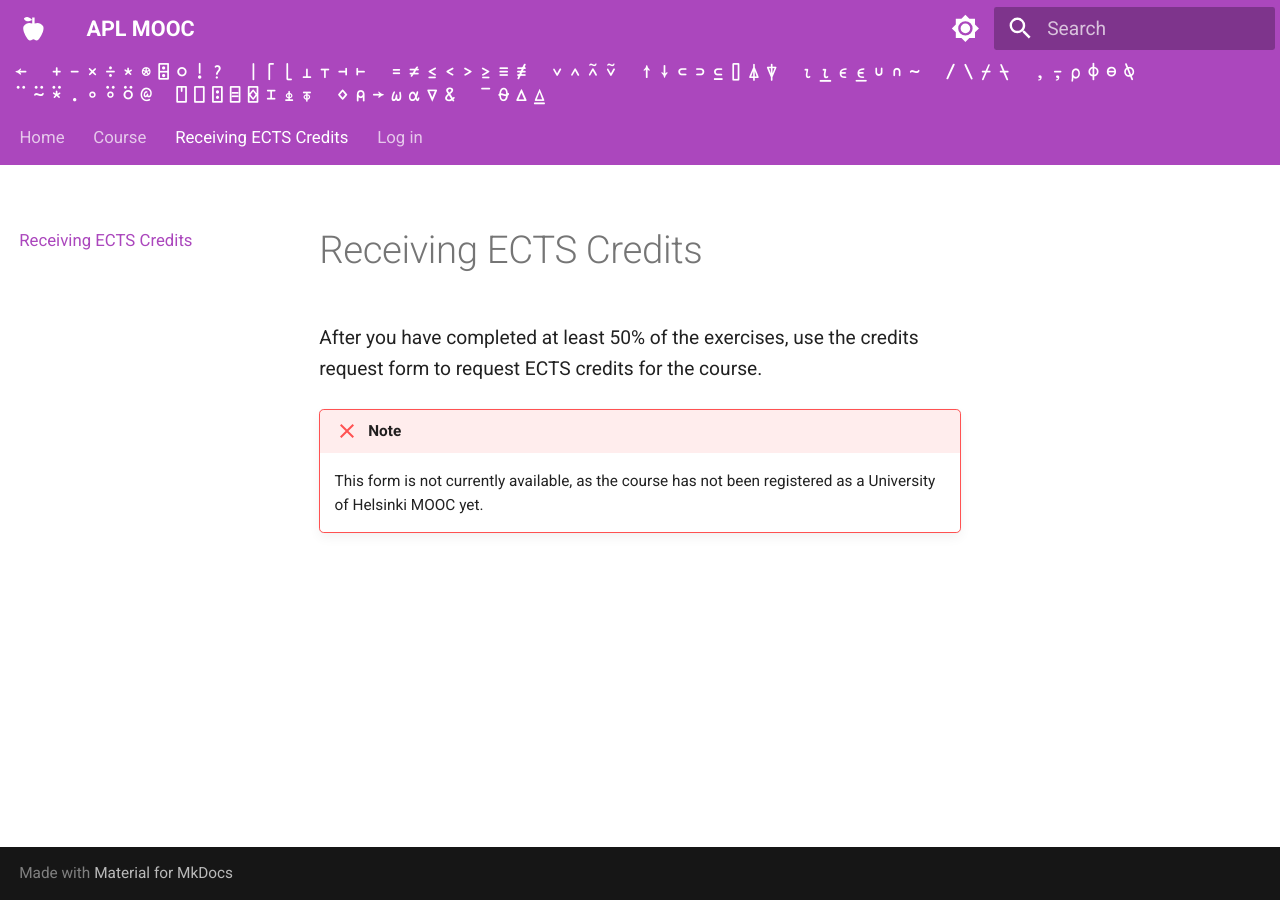
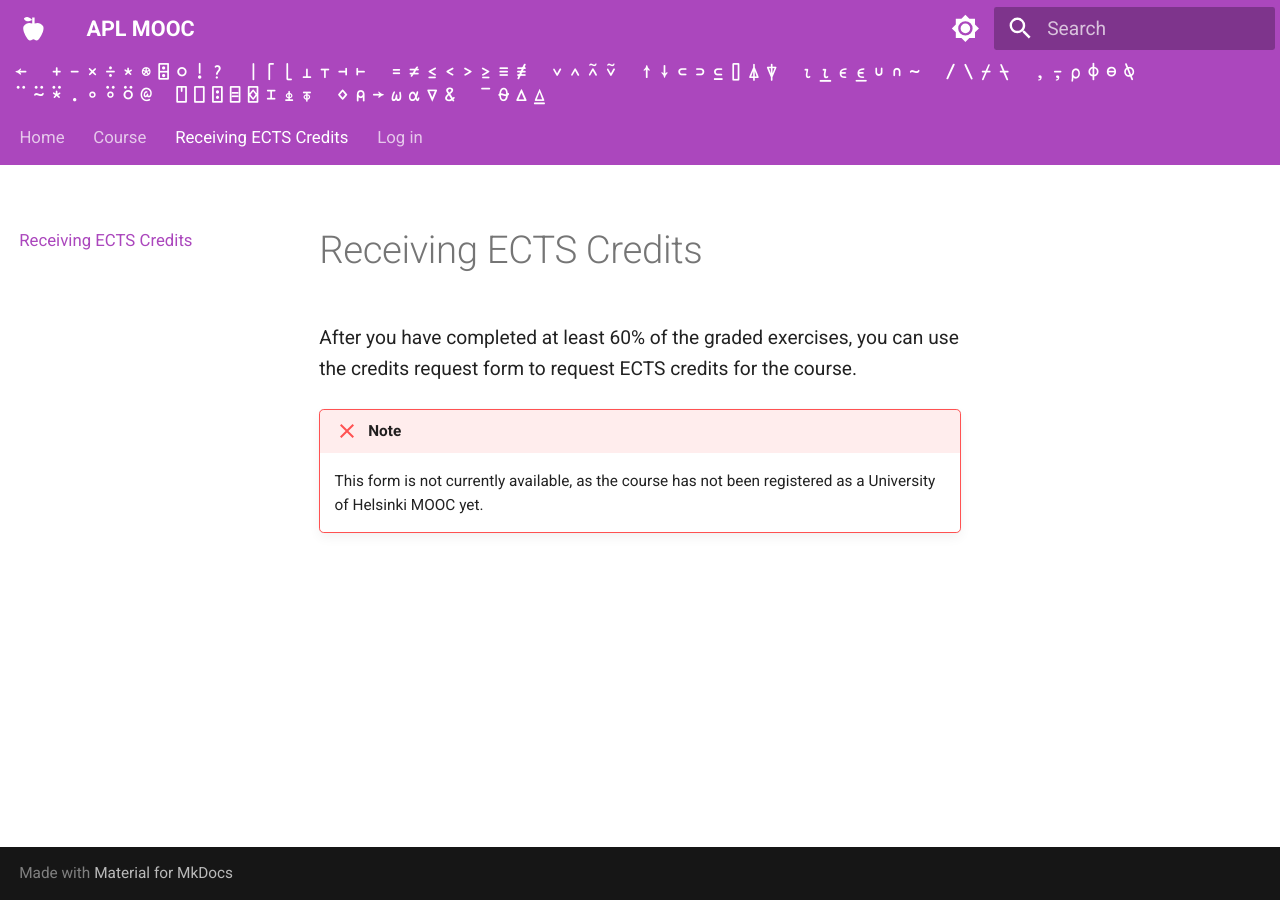
Before and after one commit to APLMOOC/APLMOOC, an MkDocs documentation site: the page built from docs/credits.md, in a window 1280 px wide. Built offline with MkDocs 1.6.1 and Material for MkDocs 9.7.7, drawn with Linux system fonts in a browser that asks for light colours; some web fonts are replaced.

Commit message:
Fix grade boundaries in ECTS Credits page

```diff
--- a/docs/credits.md
+++ b/docs/credits.md
@@ -1,7 +1,7 @@
 # Receiving ECTS Credits
 
-After you have completed at least 50% of the exercises,
-use the credits request form to request ECTS credits for the course.
+After you have completed at least 60% of the graded exercises,
+you can use the credits request form to request ECTS credits for the course.
 
 !!! failure "Note"
 
```
